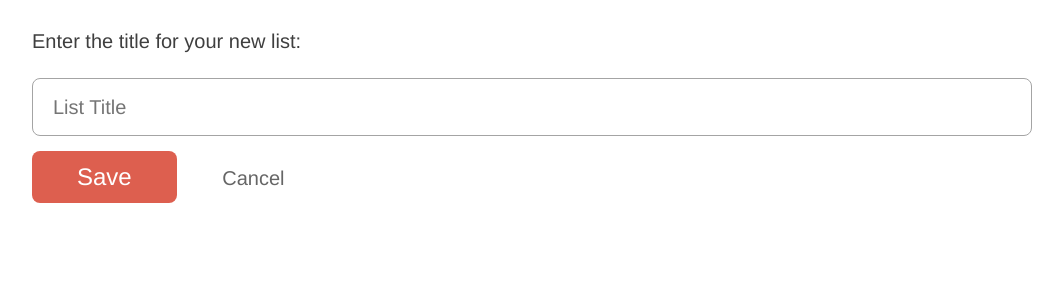
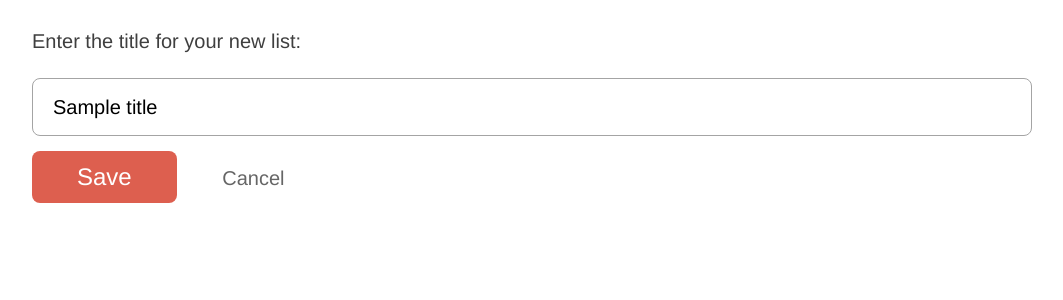
Before and after one commit to swiraol/todo_starter_3_175, a Flask app: template templates/new_list.html in a window 1280 px wide. Shown: the part 154-454 px from the top of the page, without its empty margins (108-1171 px from the left). Run offline with Flask 3, Linux system fonts and the light colour scheme; the template is opened without the code that fills it: most values are stand-ins (such as "Sample title", 1, 10 or a date in 2020); some web fonts are replaced.

Commit message:
Preserved user inputs by saving the value to session under a key 'new_list_title'

```diff
--- a/app.py
+++ b/app.py
@@ -33,6 +33,7 @@ def create_list():
     title = request.form.get('list_title').strip()
     if any(title == lst['title'] for lst in session['lists']):
         flash('The title must be unique.', 'error')
+        session['new_list_title'] = title
         return redirect(url_for('add_todo_list'))
 
     if 1 <= len(title) <= 100:
@@ -48,11 +49,13 @@ def create_list():
         return redirect(url_for('get_lists'))
 
     flash('The title must be between 1 and 100 characters.', 'error')
+    session['new_list_title'] = title
     return redirect(url_for('add_todo_list'))
 
 @app.route("/lists/new")
 def add_todo_list():
-    return render_template('new_list.html')
+    title = session.get('new_list_title', "")
+    return render_template('new_list.html', title=title)
 
 if __name__ == "__main__":
     app.run(debug=True, port=5003)
--- a/templates/new_list.html
+++ b/templates/new_list.html
@@ -7,7 +7,7 @@
         <label for="list_title">Enter the title for your new list:</label>
       </dt>
       <dd>
-        <input type="text" name="list_title" placeholder="List Title" value="">
+        <input type="text" name="list_title" placeholder="List Title" value="{{ title }}">
       </dd>
     </dl>
     <fieldset class="actions">
```
